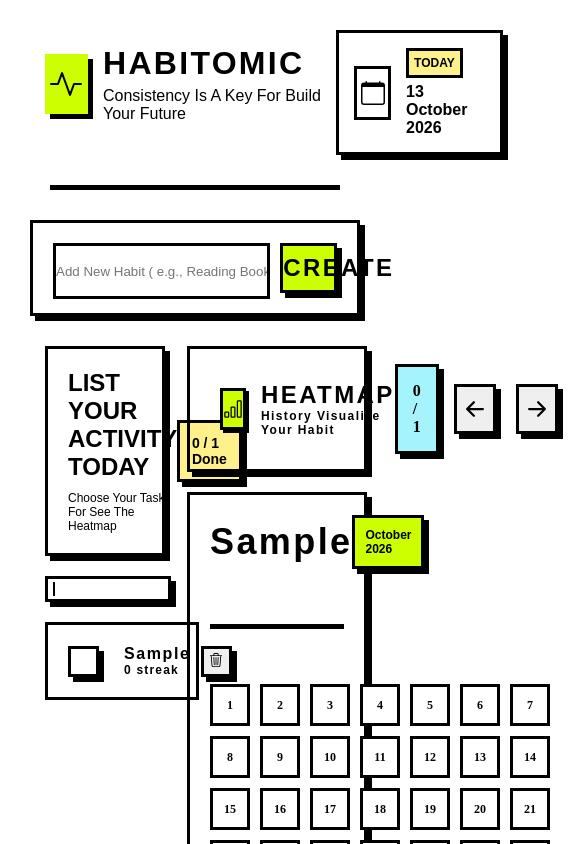
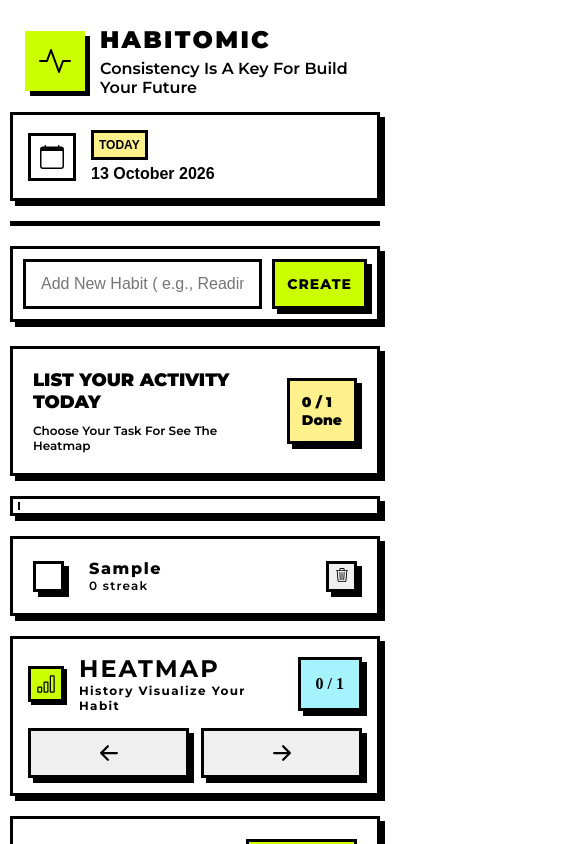
Before and after one commit to fattsyarifullah-hub/Habit-Tracker, a plain HTML site: page index.html in a window 390 px wide. Both pictures are taken after typing "Sample" into the empty fields and a click on the button "CREATE". Shown: the top 844 px of the page, 573 px wide, since content can reach past the window. Drawn offline with Linux system fonts and the light colour scheme.

Commit message:
responsive

```diff
--- a/header.css
+++ b/header.css
@@ -1,6 +1,7 @@
 /* HEADER LAYOUT */
 header {
     display: flex;
+    flex-wrap: wrap;
     flex-direction: row;
     justify-content: space-between;
     height: fit-content;
@@ -8,8 +9,8 @@ header {
 
 /* TITLE LAYOUT ( RIGHT ) */
 .title {
-    width: 600px;
-    height: 100%;
+    flex: 1 1 320px;
+    min-width: 0;
     padding: 15px;
     display: flex;
     flex-direction: row;
@@ -19,6 +20,7 @@ header {
 
 /* ICON */
 .icon-title {
+    flex-shrink: 0;
     display: flex;
     align-items: center;
     justify-content: center;
@@ -48,6 +50,7 @@ header {
 }
 
 .text-title > h1 {
+    font-size: clamp(1.5rem, 6vw, 2rem);
     letter-spacing: 2.3px;
     font-weight: 900;
 }
@@ -55,8 +58,9 @@ header {
 
 /* CONTAINER TODAY LAYOUT ( LEFT ) */
 .container-today {
+    flex: 0 0 auto;
     width: 300px;
-    height: 100%;
+    max-width: 100%;
     padding: 15px;
     display: flex;
     align-items: center;
@@ -122,3 +126,9 @@ header {
     display: flex;
     justify-content: center;
 }
+
+@media (max-width: 600px) {
+      .container-today {
+    width: 100%;
+  }
+}
--- a/index.html
+++ b/index.html
@@ -3,9 +3,11 @@
   <head>
     <meta charset="UTF-8" />
     <meta name="viewport" content="width=device-width, initial-scale=1.0" />
-    <link rel="stylesheet" href="header.css">
+       <link href="https://fonts.googleapis.com/css2?family=Montserrat:wght@600;700;800;900&display=swap" rel="stylesheet" />
+    <link rel="stylesheet" href="header.css" />
     <link rel="stylesheet" href="main.css" />
-    <link rel="stylesheet" href="footer.css">
+    <link rel="stylesheet" href="footer.css" />
+    <link rel="shortcut icon" href="" type="image/x-icon" />
     <title>Habit Tracker App</title>
   </head>
   <body>
@@ -65,20 +67,19 @@
         <input
           type="text"
           placeholder="Add New Habit ( e.g., Reading Book )"
-          class="add-input" id="createTitleForm" required
+          class="add-input"
+          id="createTitleForm"
+          required
         />
         <button type="submit" class="add-button">CREATE</button>
       </form>
 
       <div class="information">
         <!-- MAIN LEFT WIDGET -->
-        <section class="list-task" id="listTask">
-
-        </section>
+        <section class="list-task" id="listTask"></section>
 
         <!-- MAIN RIGHT WIDGET -->
         <section class="track-heatmap">
-
           <div class="title-heatmap">
             <div class="icon-track">
               <svg
@@ -101,7 +102,9 @@
             </div>
 
             <div class="done-track">
-              <h4><span id="currentTask"></span> / <span class="total-task"></span>
+              <h4>
+                <span id="currentTask"></span> /
+                <span class="total-task"></span>
               </h4>
             </div>
 
@@ -141,7 +144,6 @@
           </div>
 
           <div class="heatmap-widget">
-
             <div class="heatmap-title">
               <h4 id="heatmapTask"></h4>
               <p id="heatmapMonth"></p>
@@ -149,21 +151,14 @@
 
             <span class="after-content"></span>
 
-            <div class="heatmap-grid" id="heatmapGrid">
-
-            </div>
+            <div class="heatmap-grid" id="heatmapGrid"></div>
 
             <h4 id="heatmapStreak" class="heatmap-streak"></h4>
 
             <span class="after-content"></span>
 
-            <div class="heatmap-desc">
-
-            </div>
-
-
+            <div class="heatmap-desc"></div>
           </div>
-
         </section>
       </div>
     </main>
@@ -177,22 +172,41 @@
       </div>
 
       <div class="contact">
-
         <div class="github">
-          <a href="https://github.com/fattsyarifullah-hub"><svg xmlns="http://www.w3.org/2000/svg" width="32" height="32" fill="black" class="bi bi-github" viewBox="0 0 16 16">
-  <path d="M8 0C3.58 0 0 3.58 0 8c0 3.54 2.29 6.53 5.47 7.59.4.07.55-.17.55-.38 0-.19-.01-.82-.01-1.49-2.01.37-2.53-.49-2.69-.94-.09-.23-.48-.94-.82-1.13-.28-.15-.68-.52-.01-.53.63-.01 1.08.58 1.23.82.72 1.21 1.87.87 2.33.66.07-.52.28-.87.51-1.07-1.78-.2-3.64-.89-3.64-3.95 0-.87.31-1.59.82-2.15-.08-.2-.36-1.02.08-2.12 0 0 .67-.21 2.2.82.64-.18 1.32-.27 2-.27s1.36.09 2 .27c1.53-1.04 2.2-.82 2.2-.82.44 1.1.16 1.92.08 2.12.51.56.82 1.27.82 2.15 0 3.07-1.87 3.75-3.65 3.95.29.25.54.73.54 1.48 0 1.07-.01 1.93-.01 2.2 0 .21.15.46.55.38A8.01 8.01 0 0 0 16 8c0-4.42-3.58-8-8-8"/>
-</svg></a>
+          <a href="https://github.com/fattsyarifullah-hub"
+            ><svg
+              xmlns="http://www.w3.org/2000/svg"
+              width="32"
+              height="32"
+              fill="black"
+              class="bi bi-github"
+              viewBox="0 0 16 16"
+            >
+              <path
+                d="M8 0C3.58 0 0 3.58 0 8c0 3.54 2.29 6.53 5.47 7.59.4.07.55-.17.55-.38 0-.19-.01-.82-.01-1.49-2.01.37-2.53-.49-2.69-.94-.09-.23-.48-.94-.82-1.13-.28-.15-.68-.52-.01-.53.63-.01 1.08.58 1.23.82.72 1.21 1.87.87 2.33.66.07-.52.28-.87.51-1.07-1.78-.2-3.64-.89-3.64-3.95 0-.87.31-1.59.82-2.15-.08-.2-.36-1.02.08-2.12 0 0 .67-.21 2.2.82.64-.18 1.32-.27 2-.27s1.36.09 2 .27c1.53-1.04 2.2-.82 2.2-.82.44 1.1.16 1.92.08 2.12.51.56.82 1.27.82 2.15 0 3.07-1.87 3.75-3.65 3.95.29.25.54.73.54 1.48 0 1.07-.01 1.93-.01 2.2 0 .21.15.46.55.38A8.01 8.01 0 0 0 16 8c0-4.42-3.58-8-8-8"
+              />
+            </svg>
+          </a>
         </div>
 
         <div class="email">
-          <a href="/mailto:syarifullahfathan@gmail.com"><svg xmlns="http://www.w3.org/2000/svg" width="32" height="32" fill="black" class="bi bi-envelope" viewBox="0 0 16 16">
-  <path d="M0 4a2 2 0 0 1 2-2h12a2 2 0 0 1 2 2v8a2 2 0 0 1-2 2H2a2 2 0 0 1-2-2zm2-1a1 1 0 0 0-1 1v.217l7 4.2 7-4.2V4a1 1 0 0 0-1-1zm13 2.383-4.708 2.825L15 11.105zm-.034 6.876-5.64-3.471L8 9.583l-1.326-.795-5.64 3.47A1 1 0 0 0 2 13h12a1 1 0 0 0 .966-.741M1 11.105l4.708-2.897L1 5.383z"/>
-</svg></a>
+          <a href="mailto:syarifullahfathan@gmail.com"><svg
+              xmlns="http://www.w3.org/2000/svg"
+              width="32"
+              height="32"
+              fill="black"
+              class="bi bi-envelope"
+              viewBox="0 0 16 16">
+              <path
+                d="M0 4a2 2 0 0 1 2-2h12a2 2 0 0 1 2 2v8a2 2 0 0 1-2 2H2a2 2 0 0 1-2-2zm2-1a1 1 0 0 0-1 1v.217l7 4.2 7-4.2V4a1 1 0 0 0-1-1zm13 2.383-4.708 2.825L15 11.105zm-.034 6.876-5.64-3.471L8 9.583l-1.326-.795-5.64 3.47A1 1 0 0 0 2 13h12a1 1 0 0 0 .966-.741M1 11.105l4.708-2.897L1 5.383z"/>
+              </svg>
+            </a>
         </div>
       </div>
+    </footer>
 
-    </footer>
+    <script src="main.js"></script>
+
   </body>
 
-  <script src="main.js"></script>
 </html>
--- a/main.css
+++ b/main.css
@@ -1,21 +1,12 @@
-:root {
-    --primary-color: ;
-    --primary-color: ;
-    --primary-color: ;
-    --primary-color: ;
-    --primary-color: ;
-}
-
-
 * {
   margin: 0;
   padding: 0;
+  box-sizing: border-box;
 }
 
 body {
   margin: 30px;
 }
-
 
 /* MAIN LAYOUT */
 main {
@@ -27,8 +18,7 @@ main {
 .add-task {
   display: flex;
   flex-direction: row;
-    height: 50px;
-    padding: 20px;
+  padding: 15px;
   border: 3px solid black;
   box-shadow: 5px 5px 0px black;
   gap: 10px;
@@ -36,50 +26,63 @@ main {
 
 /* INPUT NEW TASK  */
 .add-input {
-    width: 80%;
-    height: 100%;
+  flex: 1;
+  min-width: 0;
+  height: 50px;
+  padding: 0 15px;
+  font-size: 16px;
   border: 3px solid black;
 }
 
 /* BUTTON CREATE */
 .add-button {
-    width: 20%;
-    height: 100%;
+  flex: 0 0 auto;
+  height: 50px;
+  padding: 0 20px;
+  display: flex;
+  justify-content: center;
+  align-items: center;
   font-family: "Montserrat", sans-serif;
   letter-spacing: 2.4px;
   font-size: 24px;
   font-weight: 800;
-    background-color: #CCFF00;
+  background-color: #ccff00;
   border: 3px solid black;
   box-shadow: 5px 5px 0px black;
-    transition: background-color 0.3s ease, box-shadow 0.3s ease, transform 0.3s ease;
+  transition:
+    background-color 0.3s ease,
+    box-shadow 0.3s ease,
+    transform 0.3s ease;
 }
 
 .add-button:hover {
   transform: translateY(-5px);
   background-color: white;
   box-shadow: 7px 7px 0px black;
-    transition: box-shadow 0.3s ease, background-color 0.3s ease, transform 0.3s ease;
+  transition:
+    box-shadow 0.3s ease,
+    background-color 0.3s ease,
+    transform 0.3s ease;
 }
 
 .add-button:active {
   transform: translateY(5px);
-    background-color: #CCFF00;
+  background-color: #ccff00;
   box-shadow: 0px 0px 0px black;
 }
 
 /* INFORMATION LAYOUT */
 .information {
   display: grid;
-    margin: 30px 15px;
-    grid-template-columns: 40% 60%;
-    gap: 12px;
+  margin: 30px 0;
+  grid-template-columns: minmax(0, 2fr) minmax(0, 3fr);
+  gap: 24px;
+  align-items: start;
 }
-
 
 /* LIST TASK LAYOUT ( LEFT ) */
 .list-task {
-    width: 100%;
+  min-width: 0;
   gap: 20px;
   height: fit-content;
   display: flex;
@@ -88,6 +91,7 @@ main {
 
 /* HEADER LIST ( WIDGET LIST YOUR ACTIVITY ) */
 .header-list {
+  gap: 15px;
   height: fit-content;
   padding: 20px;
   border: 3px solid black;
@@ -99,6 +103,7 @@ main {
 }
 
 .text-list {
+  min-width: 0;
   display: flex;
   flex-direction: column;
   gap: 10px;
@@ -117,11 +122,12 @@ main {
 
 /* CARD 1 / 4 DONE */
 .done-list {
-    width: 100px;
+  width: auto;
+  flex-shrink: 0;
   border: 3px solid black;
-    background-color: #FEF08A;
+  background-color: #fef08a;
   padding: 12px;
-    box-shadow: 5px 5px 0px black ;
+  box-shadow: 5px 5px 0px black;
   font-family: "Montserrat", sans-serif;
 }
 
@@ -146,8 +152,11 @@ main {
   width: 0%;
   height: 60%;
   border: 1px solid black;
-    background-color: #CCFF00;
-    transition: transform 0.3s ease, box-shadow 0.3s ease, width 0.3s ease-in-out;
+  background-color: #ccff00;
+  transition:
+    transform 0.3s ease,
+    box-shadow 0.3s ease,
+    width 0.3s ease-in-out;
 }
 
 .progress-fill:hover {
@@ -164,17 +173,17 @@ main {
   height: fit-content;
   gap: 10px;
   border: 3px solid black;
-    width: 90%;
+  box-shadow: 5px 5px 0px black;
 }
 
 .container-task.completed > .text-task > h5 {
   text-decoration: line-through;
 }
 
-
 .checkbox-task {
-    width: 25px;
-    height: 25px;
+  width: 31px;
+  height: 31px;
+  flex-shrink: 0;
   border: 3px solid black;
   box-shadow: 5px 5px 0px black;
 }
@@ -183,16 +192,19 @@ main {
   cursor: pointer;
   place-content: center;
   appearance: none;
-    width: 25px;
-    height: 25px;
+  width: 100%;
+  height: 100%;
 }
 
 .checkbox-task > input[type="checkbox"]:checked {
-    border-color: #CCFF00;
-    background-color: #CCFF00;
+  border-color: #ccff00;
+  background-color: #ccff00;
 }
 
 .text-task {
+  flex: 1;
+  min-width: 0;
+  overflow-wrap: anywhere;
   margin-left: 15px;
 }
 
@@ -212,8 +224,9 @@ main {
 
 .trash-task {
   margin-left: auto;
-    width: 25px;
-    height: 25px;
+  width: 31px;
+  height: 31px;
+  flex-shrink: 0;
   box-shadow: 5px 5px 0px black;
   border: 3px solid black;
 }
@@ -223,8 +236,8 @@ main {
   border: none;
   place-content: center;
   appearance: none;
-    width: 25px;
-    height: 25px;
+  width: 100%;
+  height: 100%;
   transition: background-color 0.3s ease;
 }
 
@@ -232,21 +245,21 @@ main {
   background-color: rgb(185, 25, 25);
 }
 
-
 /* GRID HEATMAP LAYOUT ( RIGHT ) */
 .track-heatmap {
-    margin: 0 10px;
+  min-width: 0;
   display: flex;
   flex-direction: column;
   gap: 20px;
-    width: 100%;
   height: fit-content;
 }
 
 /* TITLE HEATMAP AND BUTTON LEFT RIGHT */
 .title-heatmap {
   display: flex;
+  flex-wrap: wrap;
   height: fit-content;
+  gap: 15px;
   align-items: center;
   flex-direction: row;
   padding: 15px;
@@ -260,11 +273,14 @@ main {
   justify-content: center;
   width: 36px;
   height: 36px;
-    margin: 15px;
-    background-color: #CCFF00;
+  margin: 0;
+  flex-shrink: 0;
+  background-color: #ccff00;
   border: 3px solid black;
   box-shadow: 3px 3px 0px black;
-    transition: box-shadow 0.3s ease, transform 0.3s ease;
+  transition:
+    box-shadow 0.3s ease,
+    transform 0.3s ease;
 }
 
 .icon-track:hover {
@@ -273,14 +289,16 @@ main {
 }
 
 .text-track {
+  flex: 1 1 0;
+  min-width: 120px;
   display: flex;
   flex-direction: column;
 }
 
 .text-track > h4 {
-    font-weight: 900;
+  font-weight: clamp(18px, 5vw, 24px);
   font-family: "Montserrat", sans-serif;
-    letter-spacing: 2.4px;
+  letter-spacing: 2px;
   font-size: 24px;
 }
 
@@ -293,16 +311,19 @@ main {
 
 .done-track {
   margin-left: auto;
+  flex-shrink: 0;
   padding: 15px;
   display: flex;
   align-items: center;
   justify-content: center;
   width: fit-content;
   height: fit-content;
-    background-color: #A5F3FC;
+  background-color: #a5f3fc;
   border: 3px solid black;
   box-shadow: 5px 5px 0px black;
-    transition: transform 0.3s ease, box-shadow 0.3s ease;
+  transition:
+    transform 0.3s ease,
+    box-shadow 0.3s ease;
 }
 
 .done-track:hover {
@@ -311,34 +332,41 @@ main {
 }
 
 .button-track {
-    padding: 15px;
+  padding: 0;
   display: flex;
   flex-direction: row;
   align-items: center;
   justify-content: center;
   height: fit-content;
-    width: 150px;
-    gap: 20px;
+  width: auto;
+  gap: 12px;
 }
 
-.button-left, .button-right {
+.button-left,
+.button-right {
   border: 3px solid black;
   box-shadow: 5px 5px 0px black;
   display: flex;
   align-items: center;
   justify-content: center;
   height: 50px;
-    width: 50%;
-    transition: transform 0.3s ease, box-shadow 0.3s ease;
+  width: 56px;
+  transition:
+    transform 0.3s ease,
+    box-shadow 0.3s ease;
 }
 
-.button-left:hover , .button-right:hover {
+.button-left:hover,
+.button-right:hover {
   transform: translateY(-5px);
   box-shadow: 7px 7px 0px black;
-    transition: transform 0.3s ease, box-shadow 0.3s ease;
+  transition:
+    transform 0.3s ease,
+    box-shadow 0.3s ease;
 }
 
-.button-left:active , .button-right:active {
+.button-left:active,
+.button-right:active {
   transform: translateY(5px);
   box-shadow: 0px 0px 0px black;
 }
@@ -357,35 +385,43 @@ main {
   padding: 20px;
   display: flex;
   flex-direction: row;
+  flex-wrap: wrap;
   justify-content: space-between;
   align-items: center;
+  gap: 12px;
 }
 
 .heatmap-title > h4 {
   font-weight: 900;
-    font-size: 36px;
+  font-size: clamp(22px, 5vw, 36px);
+  overflow-wrap: anywhere;
   font-family: "Montserrat", sans-serif;
   letter-spacing: 2.4px;
 }
 
 .heatmap-title > p {
+  flex-shrink: 0;
   border: 3px solid black;
   box-shadow: 5px 5px 0px black;
   padding: 10px;
-    background-color: #CCFF00;
+  background-color: #ccff00;
   font-weight: 700;
   font-family: "Montserrat", sans-serif;
   font-size: 12px;
-    transition: transform 0.3s ease, box-shadow 0.3s ease, background-color 0.3s ease;
+  transition:
+    transform 0.3s ease,
+    box-shadow 0.3s ease,
+    background-color 0.3s ease;
 }
 
 .heatmap-title > p:hover {
   transform: translateY(-5px);
   background-color: white;
   box-shadow: 7px 7px 0px black;
-    transition: transform 0.3s ease, box-shadow 0.3s ease;
+  transition:
+    transform 0.3s ease,
+    box-shadow 0.3s ease;
 }
-
 
 .after-content, .after-main {
   margin: 15px 20px;
@@ -397,16 +433,16 @@ main {
 
 .heatmap-grid {
   padding: 20px;
-    height: 250px;
   display: grid;
-    grid-template-columns: repeat(7, 40px);
+  grid-template-columns: repeat(7, minmax(0, 60px));
+  justify-content: start;
   gap: 10px;
 }
 
 .heatmap-streak {
   margin: 20px;
   padding: 20px;
-    background-color: #A5F3FC;
+  background-color: #a5f3fc;
   width: fit-content;
   height: fit-content;
   display: flex;
@@ -418,7 +454,9 @@ main {
   letter-spacing: 1.6px;
   border: 3px solid black;
   box-shadow: 5px 5px 0px black;
-    transition: transform 0.3s ease, box-shadow 0.3s ease;
+  transition:
+    transform 0.3s ease,
+    box-shadow 0.3s ease;
 }
 
 .heatmap-streak:hover {
@@ -427,6 +465,7 @@ main {
 }
 
 .container-day {
+  aspect-ratio: 1 / 1;
   border: 3px solid black;
   background-color: white;
   display: flex;
@@ -434,14 +473,71 @@ main {
   align-items: center;
   font-size: 12px;
   font-weight: 900;
-    transition: transform 0.3s ease, box-shadow 0.3s ease;
+  transition:
+    transform 0.3s ease,
+    box-shadow 0.3s ease;
 }
 
 .container-day.completed {
-    background-color: #CCFF00;
+  background-color: #ccff00;
 }
 
 .container-day:hover {
   transform: translateY(-5px);
   box-shadow: 3px 3px 0px black;
 }
+
+@media (max-width: 900px) {
+  .information {
+    grid-template-columns: minmax(0, 1fr);
+  }
+}
+
+@media (max-width: 600px) {
+  body {
+    margin: 10px;
+  }
+
+  .after-header {
+    margin: 20px 0;
+  }
+  .information {
+    margin: 24px 0;
+    gap: 20px;
+  }
+
+  .add-task {
+    padding: 10px;
+  }
+  .add-button {
+    font-size: 14px;
+    letter-spacing: 1px;
+    padding: 0 12px;
+  }
+
+  .text-list > h4 {
+    font-size: 18px;
+  }
+
+  .button-track {
+    flex: 1 1 100%;
+    width: 100%;
+  }
+  .button-left,
+  .button-right {
+    flex: 1;
+    width: auto;
+  }
+
+  .heatmap-grid {
+    padding: 12px;
+    gap: 6px;
+  }
+  .container-day {
+    font-size: 10px;
+  }
+  .heatmap-streak {
+    margin: 12px;
+    font-size: 14px;
+  }
+}
```
Also changed, not shown: footer.css (+31 -8 lines). Lines whose indentation alone changed are shown as unchanged.
